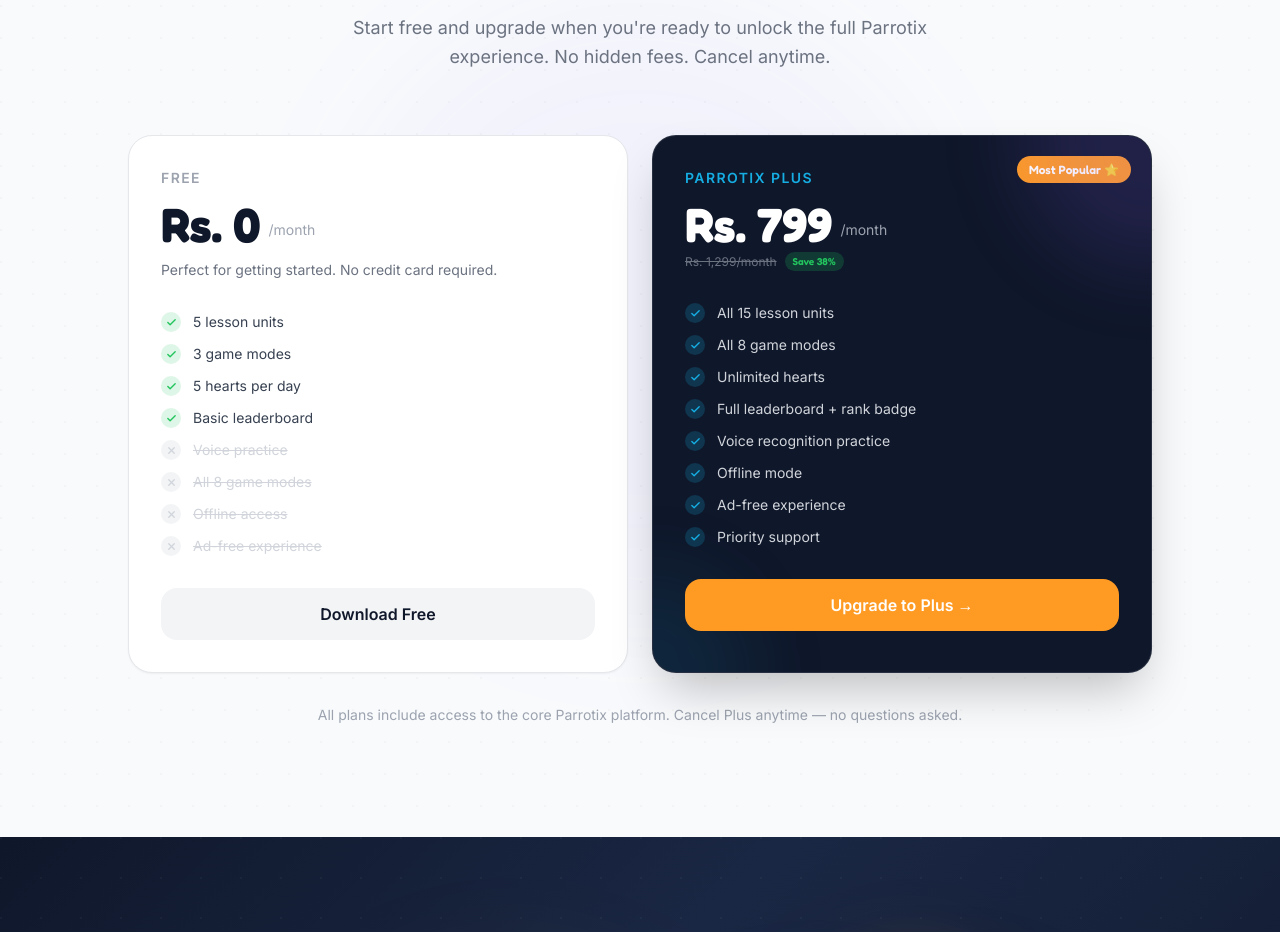
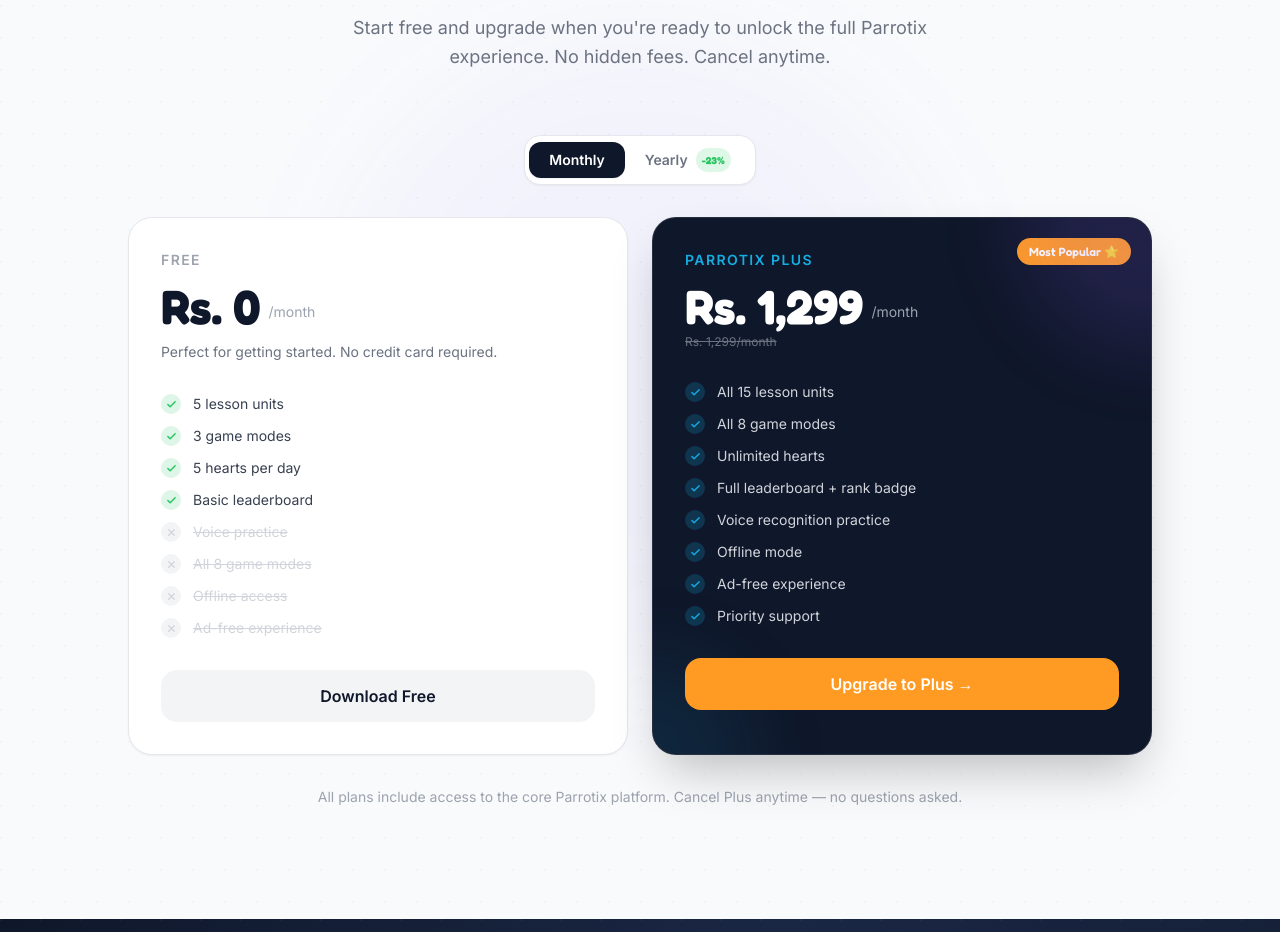
Before and after one commit to Parrotix/parrotix-landing-ui, a React (Vite) app: page / in a window 1280 px wide. Shown: the part 5200-6132 px from the top of the page. Built offline with nearby package versions, Linux system fonts and the light colour scheme; no server answers.

Commit message:
feat: add dynamic prices

```diff
--- a/src/components/Premium.tsx
+++ b/src/components/Premium.tsx
@@ -1,5 +1,8 @@
+import { useState } from 'react'
 import { Check, X } from 'lucide-react'
 import { useInView } from '../hooks/useInView'
+import { usePlans } from '../hooks/usePlans'
+import { Plan, PlanOffer } from '../lib/api'
 
 const freeFeatures = [
   { label: '5 lesson units', included: true },
@@ -23,8 +26,140 @@
   { label: 'Priority support', included: true },
 ]
 
+const FALLBACK = {
+  monthly: 1299,
+  yearly: 11990,
+  monthlyOffer: 799,
+}
+
+function formatPkr(amount: number) {
+  return `Rs. ${amount.toLocaleString('en-PK')}`
+}
+
+function savePct(original: number, discounted: number) {
+  return Math.round((1 - discounted / original) * 100)
+}
+
+function formatDate(iso: string) {
+  return new Date(iso).toLocaleDateString('en-PK', {
+    day: 'numeric',
+    month: 'short',
+    year: 'numeric',
+  })
+}
+
+function yearlyMonthlySavePct(monthlyPrice: number, yearlyPrice: number) {
+  const effectiveMonthly = yearlyPrice / 12
+  return Math.round((1 - effectiveMonthly / monthlyPrice) * 100)
+}
+
+// ── Skeletons ────────────────────────────────────────────────────────────────
+
+function PriceSkeleton() {
+  return (
+    <div className="animate-pulse space-y-2">
+      <div className="h-12 w-40 bg-white/10 rounded-xl" />
+      <div className="h-4 w-28 bg-white/10 rounded-xl" />
+    </div>
+  )
+}
+
+function FreePriceSkeleton() {
+  return (
+    <div className="animate-pulse">
+      <div className="h-12 w-28 bg-gray-200 rounded-xl mb-2" />
+    </div>
+  )
+}
+
+// ── Plus price block ──────────────────────────────────────────────────────────
+
+interface PlusPriceProps {
+  plan: Plan | undefined
+  cycle: 'monthly' | 'yearly'
+  loading: boolean
+  monthlyPrice: number
+}
+
+function PlusPrice({ plan, cycle, loading, monthlyPrice }: PlusPriceProps) {
+  if (loading) return <PriceSkeleton />
+
+  const originalPrice = plan?.pricePkr ?? FALLBACK[cycle]
+  const offer: PlanOffer | null = plan?.activeOffer ?? null
+  const displayPrice = offer ? offer.discountedPricePkr : originalPrice
+  const pct = savePct(originalPrice, offer ? offer.discountedPricePkr : FALLBACK.monthlyOffer)
+
+  return (
+    <>
+      <div className="flex items-end gap-2 mb-1">
+        <span className="text-5xl font-fredoka font-bold text-white">
+          {formatPkr(displayPrice)}
+        </span>
+        <span className="text-gray-400 font-inter text-sm mb-2">
+          /{cycle === 'yearly' ? 'year' : 'month'}
+        </span>
+      </div>
+
+      {cycle === 'yearly' && (
+        <p className="text-gray-400 font-inter text-xs mb-1">
+          {formatPkr(Math.round(displayPrice / 12))}/month billed annually
+        </p>
+      )}
+
+      <div className="flex items-center gap-2">
+        <span className="text-gray-500 font-inter text-xs line-through">
+          {formatPkr(originalPrice)}/{cycle === 'yearly' ? 'year' : 'month'}
+        </span>
+        {offer && (
+          <span className="px-2 py-0.5 bg-brand-green/20 text-brand-green text-[10px] font-fredoka font-semibold rounded-full">
+            Save {pct}%
+          </span>
+        )}
+      </div>
+
+      {offer && offer.maxRedemptions !== null && (
+        <p className="mt-2 text-brand-orange font-inter text-xs font-semibold">
+          🔥 {offer.maxRedemptions - offer.currentRedemptions} spots left
+        </p>
+      )}
+
+      {offer && offer.validUntil && (
+        <p className="mt-1 text-gray-500 font-inter text-[11px]">
+          Offer ends {formatDate(offer.validUntil)}
+        </p>
+      )}
+    </>
+  )
+}
+
+// ── Badge ─────────────────────────────────────────────────────────────────────
+
+function PlusBadge({ plan, loading }: { plan: Plan | undefined; loading: boolean }) {
+  if (loading) return null
+  const label = plan?.activeOffer?.label ?? 'Most Popular ⭐'
+  return (
+    <span className="px-3 py-1.5 bg-brand-orange text-white text-xs font-fredoka font-semibold rounded-full">
+      {label}
+    </span>
+  )
+}
+
+// ── Main component ────────────────────────────────────────────────────────────
+
 export default function Premium() {
   const { ref, inView } = useInView()
+  const { plans, loading } = usePlans()
+  const [cycle, setCycle] = useState<'monthly' | 'yearly'>('monthly')
+
+  const freePlan = plans.find((p) => p.name === 'free')
+  const monthlyPlan = plans.find((p) => p.name === 'plus' && p.billingCycle === 'monthly')
+  const yearlyPlan = plans.find((p) => p.name === 'plus' && p.billingCycle === 'yearly')
+  const plusPlan = cycle === 'yearly' ? yearlyPlan : monthlyPlan
+
+  const freePrice = freePlan?.pricePkr ?? 0
+  const monthlyPrice = monthlyPlan?.pricePkr ?? FALLBACK.monthly
+  const yearlyPrice = yearlyPlan?.pricePkr ?? FALLBACK.yearly
+  const annualSavePct = yearlyMonthlySavePct(monthlyPrice, yearlyPrice)
 
   return (
     <section
@@ -32,7 +167,6 @@
       className="section-padding bg-slate-50 relative overflow-hidden"
       ref={ref as React.RefObject<HTMLElement>}
     >
-      {/* Background decorations */}
       <div className="absolute inset-0 bg-dots-dark pointer-events-none opacity-50" />
       <div className="absolute top-1/2 left-1/2 -translate-x-1/2 -translate-y-1/2 w-[600px] h-[600px] bg-brand-purple/5 rounded-full blur-3xl" />
 
@@ -56,6 +190,47 @@
           </p>
         </div>
 
+        {/* Billing toggle */}
+        <div
+          className={`flex justify-center mb-8 transition-all duration-700 delay-100 ${
+            inView ? 'opacity-100 translate-y-0' : 'opacity-0 translate-y-4'
+          }`}
+        >
+          <div className="inline-flex items-center bg-white border border-gray-200 rounded-2xl p-1 shadow-sm">
+            <button
+              onClick={() => setCycle('monthly')}
+              className={`px-5 py-2 rounded-xl text-sm font-inter font-semibold transition-all duration-200 ${
+                cycle === 'monthly'
+                  ? 'bg-brand-dark text-white shadow-sm'
+                  : 'text-gray-500 hover:text-gray-700'
+              }`}
+            >
+              Monthly
+            </button>
+            <button
+              onClick={() => setCycle('yearly')}
+              className={`flex items-center gap-2 px-5 py-2 rounded-xl text-sm font-inter font-semibold transition-all duration-200 ${
+                cycle === 'yearly'
+                  ? 'bg-brand-dark text-white shadow-sm'
+                  : 'text-gray-500 hover:text-gray-700'
+              }`}
+            >
+              Yearly
+              {!loading && annualSavePct > 0 && (
+                <span
+                  className={`text-[10px] font-fredoka font-bold px-1.5 py-0.5 rounded-full transition-colors ${
+                    cycle === 'yearly'
+                      ? 'bg-brand-green/20 text-brand-green'
+                      : 'bg-brand-green/15 text-brand-green'
+                  }`}
+                >
+                  -{annualSavePct}%
+                </span>
+              )}
+            </button>
+          </div>
+        </div>
+
         {/* Pricing Cards */}
         <div className="grid md:grid-cols-2 gap-6 items-stretch">
           {/* Free Plan */}
@@ -68,10 +243,16 @@
               <div className="text-sm font-inter font-semibold text-gray-400 uppercase tracking-widest mb-3">
                 Free
               </div>
-              <div className="flex items-end gap-2 mb-3">
-                <span className="text-5xl font-fredoka font-bold text-brand-dark">Rs. 0</span>
-                <span className="text-gray-400 font-inter text-sm mb-2">/month</span>
-              </div>
+              {loading ? (
+                <FreePriceSkeleton />
+              ) : (
+                <div className="flex items-end gap-2 mb-3">
+                  <span className="text-5xl font-fredoka font-bold text-brand-dark">
+                    {formatPkr(freePrice)}
+                  </span>
+                  <span className="text-gray-400 font-inter text-sm mb-2">/month</span>
+                </div>
+              )}
               <p className="text-gray-500 font-inter text-sm">
                 Perfect for getting started. No credit card required.
               </p>
@@ -114,11 +295,9 @@
               inView ? 'opacity-100 translate-y-0' : 'opacity-0 translate-y-10'
             }`}
           >
-            {/* Best value badge */}
+            {/* Badge */}
             <div className="absolute top-5 right-5">
-              <span className="px-3 py-1.5 bg-brand-orange text-white text-xs font-fredoka font-semibold rounded-full">
-                Most Popular ⭐
-              </span>
+              <PlusBadge plan={plusPlan} loading={loading} />
             </div>
 
             {/* Background glow */}
@@ -129,16 +308,12 @@
               <div className="text-sm font-inter font-semibold text-brand-blue uppercase tracking-widest mb-3">
                 Parrotix Plus
               </div>
-              <div className="flex items-end gap-2 mb-1">
-                <span className="text-5xl font-fredoka font-bold text-white">Rs. 799</span>
-                <span className="text-gray-400 font-inter text-sm mb-2">/month</span>
-              </div>
-              <div className="flex items-center gap-2">
-                <span className="text-gray-500 font-inter text-xs line-through">Rs. 1,299/month</span>
-                <span className="px-2 py-0.5 bg-brand-green/20 text-brand-green text-[10px] font-fredoka font-semibold rounded-full">
-                  Save 38%
-                </span>
-              </div>
+              <PlusPrice
+                plan={plusPlan}
+                cycle={cycle}
+                loading={loading}
+                monthlyPrice={monthlyPrice}
+              />
             </div>
 
             <ul className="relative space-y-3 mb-8">
--- /dev/null
+++ b/src/hooks/usePlans.ts
@@ -0,0 +1,23 @@
+import { useEffect, useState } from 'react'
+import { fetchPlans, Plan } from '../lib/api'
+
+interface UsePlansResult {
+  plans: Plan[]
+  loading: boolean
+  error: boolean
+}
+
+export function usePlans(): UsePlansResult {
+  const [plans, setPlans] = useState<Plan[]>([])
+  const [loading, setLoading] = useState(true)
+  const [error, setError] = useState(false)
+
+  useEffect(() => {
+    fetchPlans()
+      .then(setPlans)
+      .catch(() => setError(true))
+      .finally(() => setLoading(false))
+  }, [])
+
+  return { plans, loading, error }
+}
--- /dev/null
+++ b/src/lib/api.ts
@@ -0,0 +1,30 @@
+const BASE = import.meta.env.VITE_API_URL ?? ''
+
+export interface PlanOffer {
+  id: string
+  planId: string
+  label: string
+  discountedPricePkr: number
+  maxRedemptions: number | null
+  currentRedemptions: number
+  validFrom: string | null
+  validUntil: string | null
+  isActive: boolean
+}
+
+export interface Plan {
+  id: string
+  name: string
+  billingCycle: 'none' | 'monthly' | 'yearly'
+  pricePkr: number
+  isActive: boolean
+  limits: { featureKey: string; featureValue: string }[]
+  activeOffer: PlanOffer | null
+}
+
+export async function fetchPlans(): Promise<Plan[]> {
+  const res = await fetch(`${BASE}/api/v1/plans`)
+  if (!res.ok) throw new Error('Failed to fetch plans')
+  const json = await res.json()
+  return json.data as Plan[]
+}
```
